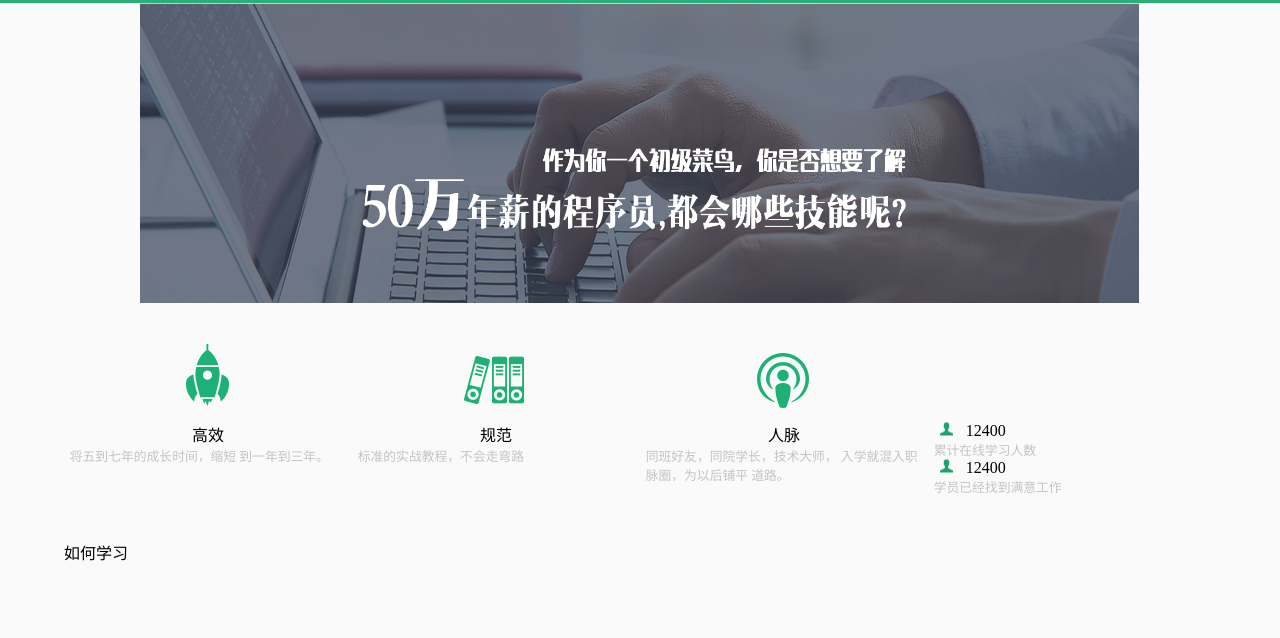
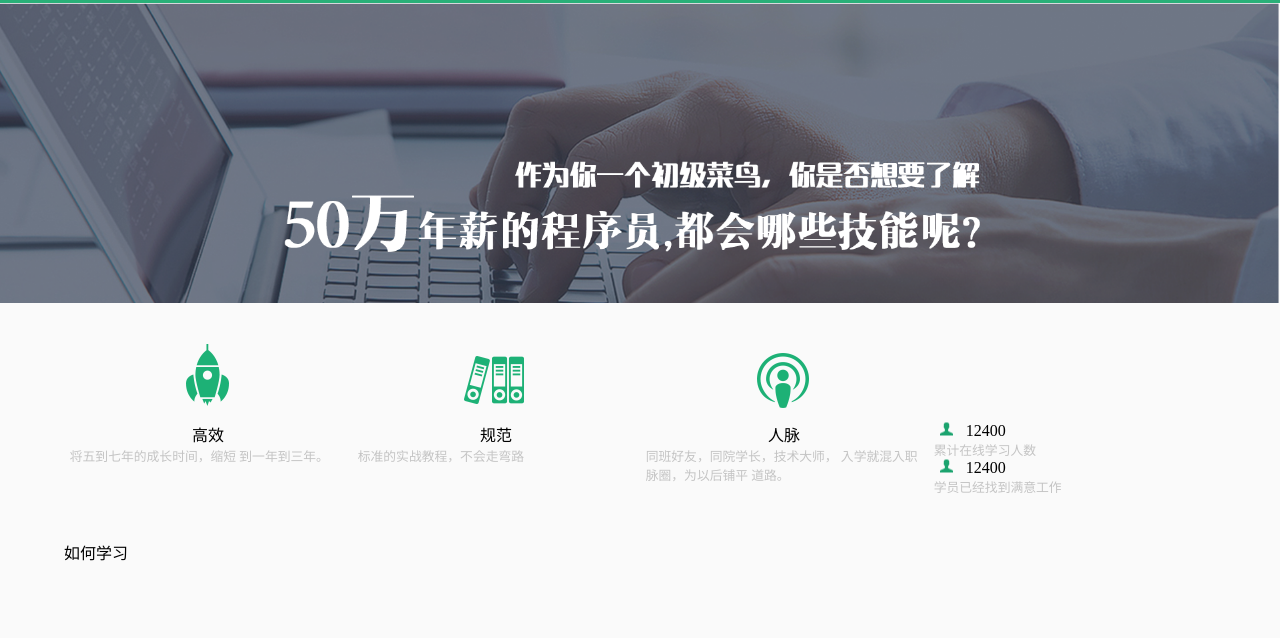
Before and after one commit to vagrant89/sass-task15, a plain HTML site: page index.html in a window 1280 px wide. Shown: the part 102-740 px from the top of the page. Drawn offline with Linux system fonts and the light colour scheme.

Commit message:
18/1 final

```diff
--- a/style.scss
+++ b/style.scss
@@ -206,7 +206,7 @@ table a:visited{
 .loop-wrap {
     position: relative;
     width: 100%;
-    max-width: 1000px;
+    // max-width: 1000px;
     height: 30vw;
     max-height: 300px;
     margin: 0px auto;
@@ -218,7 +218,7 @@ table a:visited{
     left: 0; top: 0;
     // width: 300vw;
     width: 300%;
-    max-width: 3000px;
+    // max-width: 3000px;
     height: 100%;
     font-size: 0;
     transform: translate(0,0);
@@ -229,7 +229,7 @@ table a:visited{
     display: inline-block;
     // width: 100vw;
     width: 33.3%;
-    max-width: 1000px;
+    // max-width: 1000px;
     min-height: 29vw;
 }
 @keyframes loop {
```
Also changed, not shown: style.min.css.
